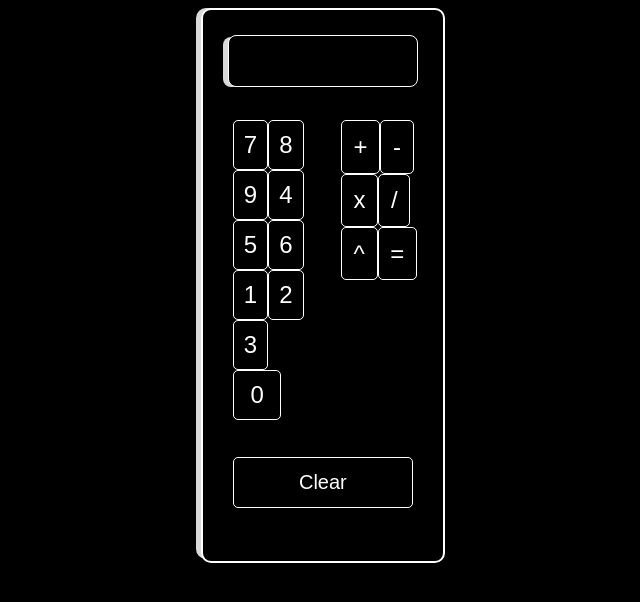
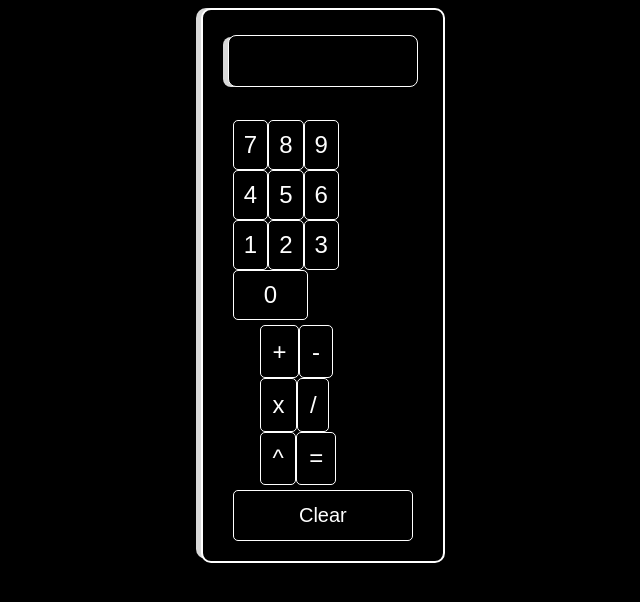
Before and after one commit to dstock3/calc, a plain HTML site: page index.html in a window 1280 px wide. Shown: the whole page, without its empty margins (374-1014 px from the left). Drawn offline with Linux system fonts and the light colour scheme.

Commit message:
Added min-width to num buttons.

```diff
--- a/style.css
+++ b/style.css
@@ -97,6 +97,7 @@ body {
     display: flex;
     flex-flow: row wrap;
     width: 45%;
+    min-width: 125px;
 }
 
 #seven {
```
